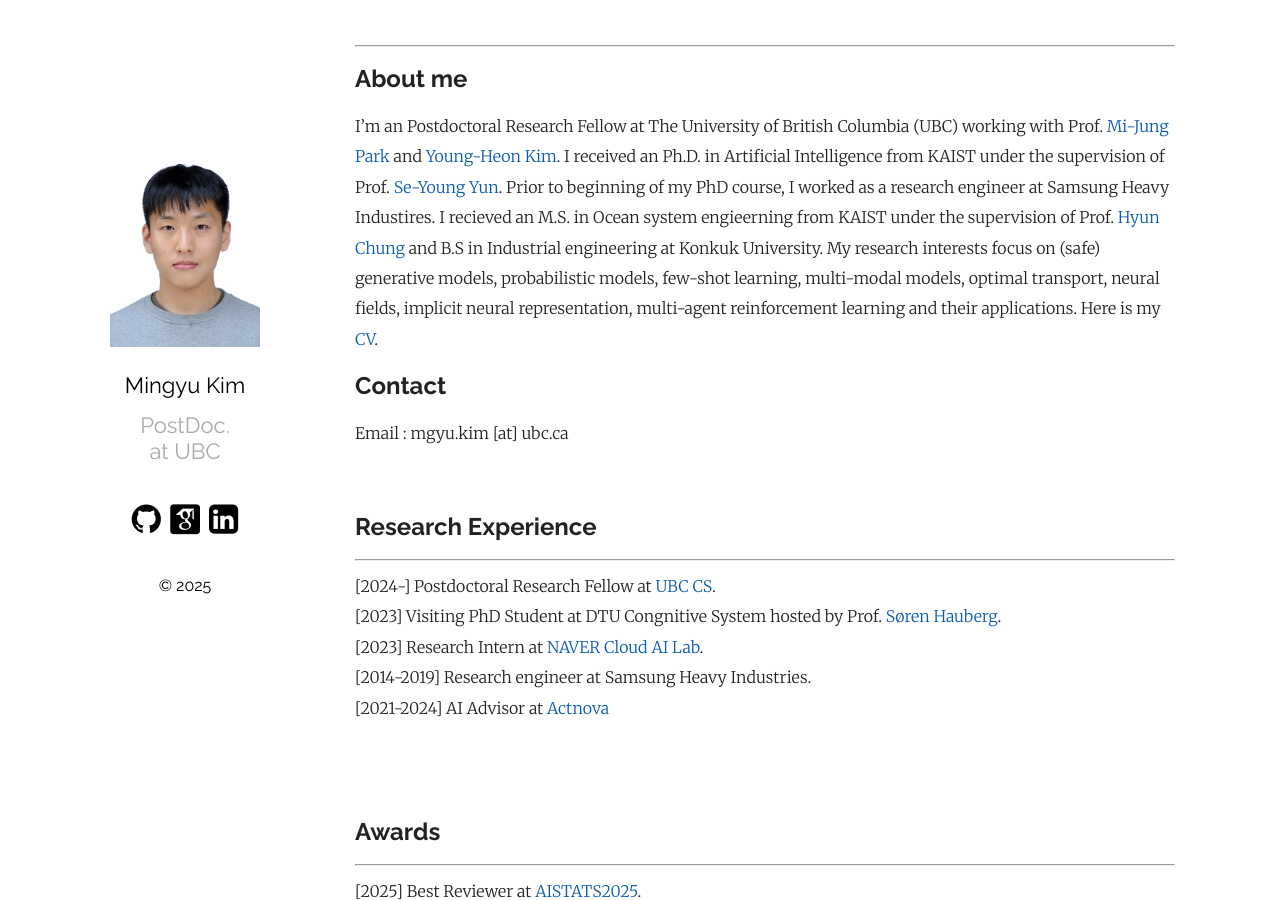
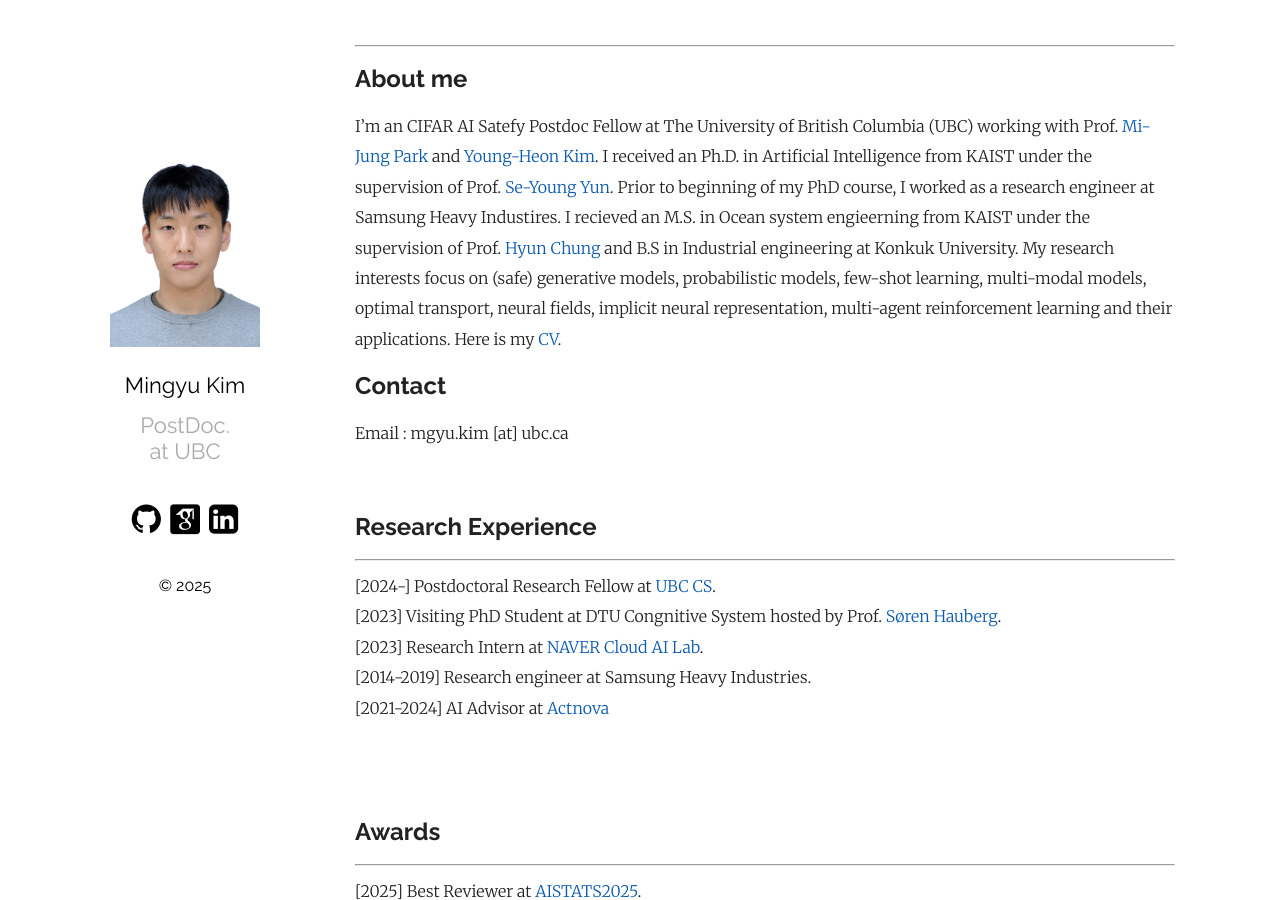
Before and after one commit to MingyuKim87/MingyuKim87.github.io, a Jekyll site: the page built from index.md, in a window 1280 px wide and 900 px high. Built offline with Jekyll 4.4.1, drawn with Linux system fonts in a browser that asks for light colours; some web fonts are replaced.

Commit message:
Update index.md

```diff
--- a/index.md
+++ b/index.md
@@ -6,7 +6,7 @@
 
 ## About me
 
-I’m an Postdoctoral Research Fellow at The University of British Columbia (UBC) working with Prof. [Mi-Jung Park][mijung-park] and [Young-Heon Kim][youngheon-kim]. I received an Ph.D. in Artificial Intelligence from KAIST under the supervision of Prof. [Se-Young Yun][seyoung-yun]. Prior to beginning of my PhD course, I worked as a research engineer at Samsung Heavy Industires. I recieved an M.S. in Ocean system engieerning from KAIST under the supervision of Prof. [Hyun Chung][hyun-chung] and B.S in Industrial engineering at Konkuk University. My research interests focus on (safe) generative models, probabilistic models, few-shot learning, multi-modal models, optimal transport, neural fields, implicit neural representation, multi-agent reinforcement learning and their applications. Here is my [CV].
+I’m an CIFAR AI Satefy Postdoc Fellow at The University of British Columbia (UBC) working with Prof. [Mi-Jung Park][mijung-park] and [Young-Heon Kim][youngheon-kim]. I received an Ph.D. in Artificial Intelligence from KAIST under the supervision of Prof. [Se-Young Yun][seyoung-yun]. Prior to beginning of my PhD course, I worked as a research engineer at Samsung Heavy Industires. I recieved an M.S. in Ocean system engieerning from KAIST under the supervision of Prof. [Hyun Chung][hyun-chung] and B.S in Industrial engineering at Konkuk University. My research interests focus on (safe) generative models, probabilistic models, few-shot learning, multi-modal models, optimal transport, neural fields, implicit neural representation, multi-agent reinforcement learning and their applications. Here is my [CV].
 
 ## Contact
 
```
